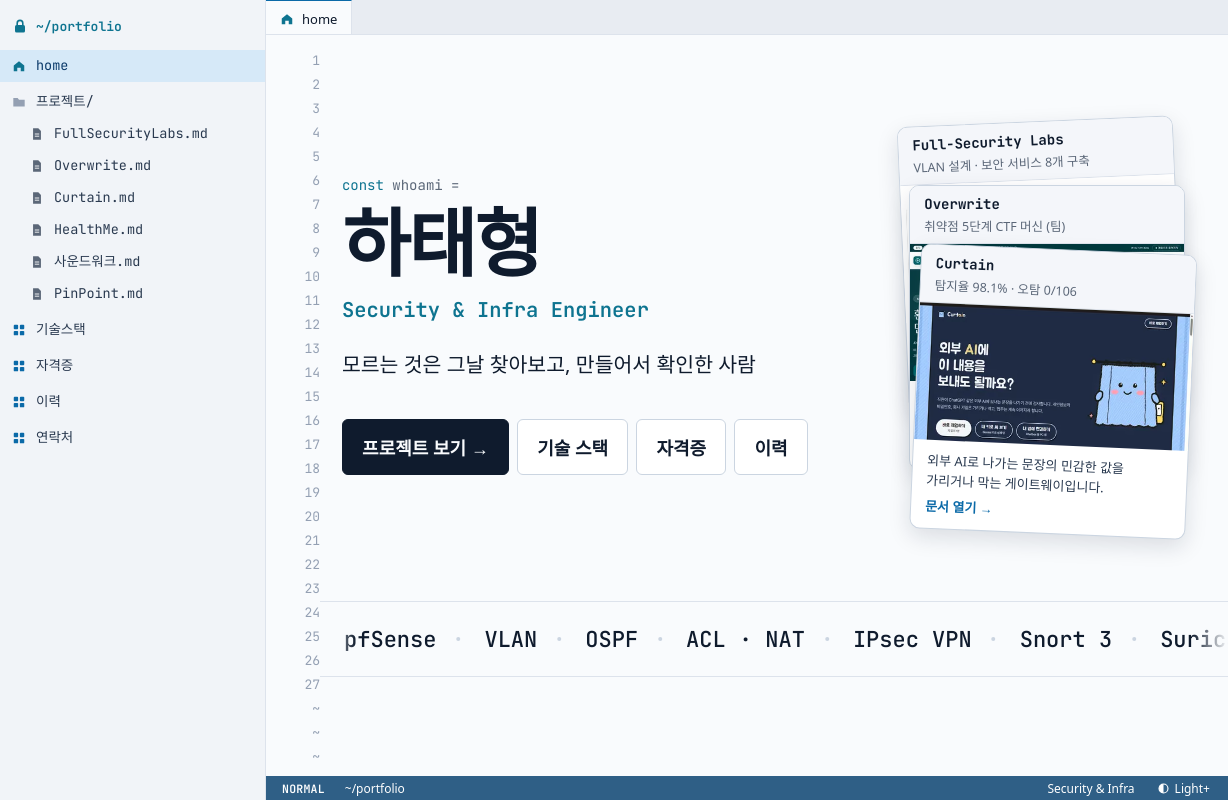
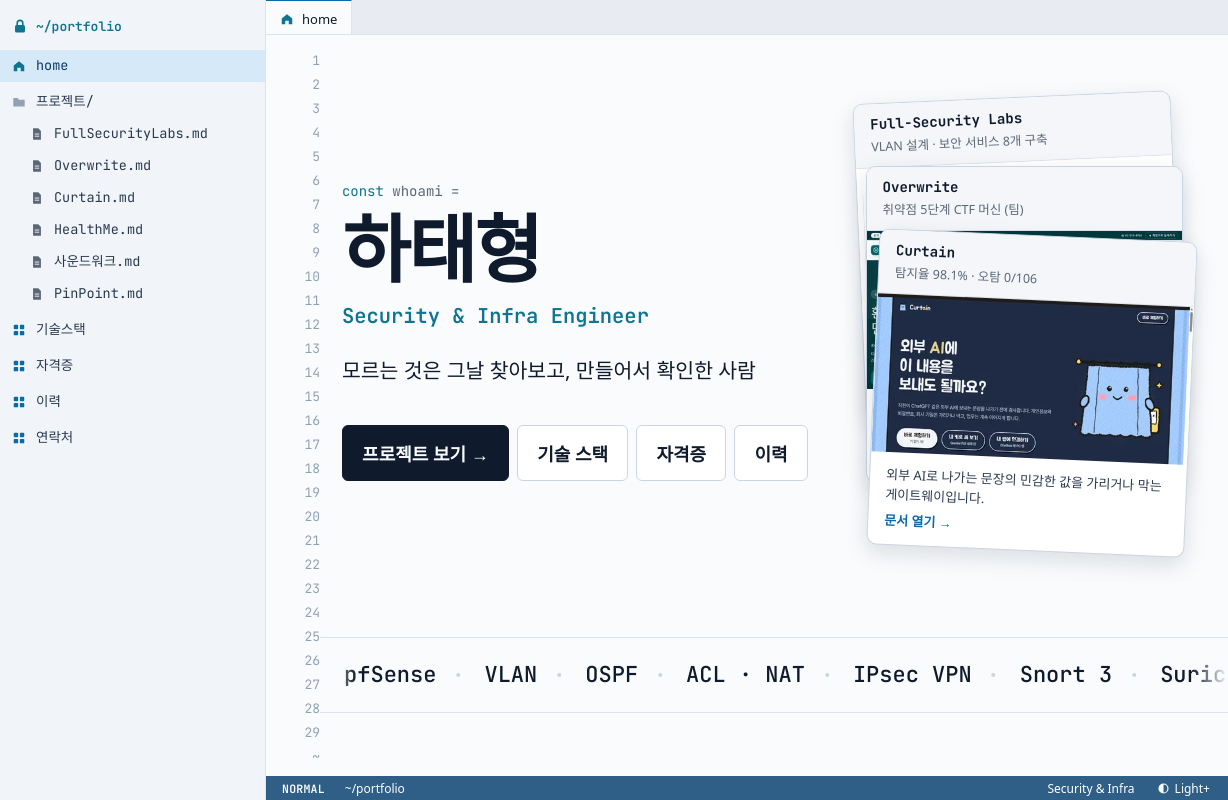
Before and after one commit to HTH-0/Portfolio, a plain HTML site: page site/index.html in a window 1280 px wide. Shown: the full height of the page, 52-1280 px from the left. Drawn offline with Linux system fonts and the light colour scheme; a web font is replaced by a local one.

Commit message:
홈 대표 프로젝트 카드를 키우고 패드 배치 기준을 1279px로 조정
- 부채꼴 카드 폭을 clamp(320px, 27vw, 520px)로 키우고 글자·겹침 간격을 폭에 비례하게 변경
- 카드 확대로 줄 바꿈되던 1201~1279px 구간을 가로 3열 배치로 전환
- HANDOFF 갱신(36차)

Co-Authored-By: Claude Sonnet 5.5 <noreply@anthropic.com>

```diff
--- a/site/index.html
+++ b/site/index.html
@@ -113,21 +113,21 @@
   .go button:hover, .go a:hover { border-color: var(--accent); }
   .go .pri:hover { background: var(--pri-hover); }
   /* 오른쪽 대표 프로젝트 카드: 손에 쥔 카드처럼 겹쳐 펼친다. 겹친 위쪽 띠에 이름과 결과를 적고, 올리면 앞으로 나와 똑바로 선다 */
-  .fan { --fw: clamp(300px, 22vw, 400px); position: relative; flex: none; width: var(--fw); height: calc(272px + var(--fw) * .52); }
+  .fan { --fw: clamp(320px, 27vw, 520px); position: relative; flex: none; width: var(--fw); height: calc(170px + var(--fw) * .92); }
   .fc { position: absolute; left: 4%; width: 92%; display: block; padding: 0; text-align: left; background: var(--card); border: 1px solid var(--line2); border-radius: 10px; overflow: hidden; box-shadow: 0 8px 22px rgba(15, 27, 45, .13); transform-origin: 50% 100%; transition: transform .2s, box-shadow .2s, border-color .2s; }
-  .fc .fh { display: block; height: 58px; padding: 9px 14px 0; background: var(--f2); border-bottom: 1px solid var(--line); }
-  .fc .fh b { display: block; font: 700 14px var(--mono); color: var(--text); }
-  .fc .fh span { display: block; margin-top: 3px; font: 12.5px var(--sans); color: var(--muted); }
+  .fc .fh { display: block; height: 64px; padding: 11px 16px 0; background: var(--f2); border-bottom: 1px solid var(--line); }
+  .fc .fh b { display: block; font: 700 clamp(14px, 1.1vw, 17px) var(--mono); color: var(--text); }
+  .fc .fh span { display: block; margin-top: 3px; font: clamp(12.5px, .9vw, 14px) var(--sans); color: var(--muted); }
   .fc img { display: block; width: 100%; height: auto; aspect-ratio: 16 / 8; object-fit: cover; object-position: top; background: #fff; }
-  .fc .fd { display: block; padding: 10px 14px 12px; font-size: 13px; line-height: 1.55; color: var(--text2); word-break: keep-all; }
+  .fc .fd { display: block; padding: 12px 16px 14px; font-size: clamp(13px, .95vw, 15px); line-height: 1.55; color: var(--text2); word-break: keep-all; }
   .fc .fd em { display: block; margin-top: 6px; font-style: normal; font-weight: 600; color: var(--accent); }
   .fc.f1 { top: 0; z-index: 1; transform: rotate(-2.5deg); }
-  .fc.f2 { top: 64px; z-index: 2; transform: rotate(0deg); }
-  .fc.f3 { top: 128px; z-index: 3; transform: rotate(2.5deg); }
+  .fc.f2 { top: calc(var(--fw) * .2); z-index: 2; transform: rotate(0deg); }
+  .fc.f3 { top: calc(var(--fw) * .4); z-index: 3; transform: rotate(2.5deg); }
   .fc:hover, .fc:focus-visible { z-index: 4; transform: translateY(-14px) rotate(0deg); box-shadow: 0 18px 36px rgba(15, 27, 45, .24); border-color: var(--accent); outline: none; }
   @media (prefers-reduced-motion: reduce) { .fc { transition: none; } }
   /* 패드(폭 600~1200px): 카드를 겹치지 않고 소개 아래에 3열로 나란히 둔다 */
-  @media (min-width: 600px) and (max-width: 1200px) {
+  @media (min-width: 600px) and (max-width: 1279px) {
     .fan { display: grid; grid-template-columns: repeat(3, minmax(0, 1fr)); gap: 14px; width: 100%; height: auto; margin-top: 8px; }
     .fan .fc, .fan .fc.f1, .fan .fc.f2, .fan .fc.f3 { position: static; width: auto; left: auto; top: auto; transform: none; z-index: auto; }
     .fan .fc:hover, .fan .fc:focus-visible { transform: translateY(-4px); }
@@ -429,7 +429,7 @@
     .belt { margin-top: 40px; }
     .doc, .page { padding-left: 32px; padding-right: 32px; }
   }
-  @media (min-width: 861px) and (max-width: 1200px) {
+  @media (min-width: 861px) and (max-width: 1279px) {
     .win { grid-template-columns: 44px 232px minmax(0, 1fr); }
     .stage2 { padding-left: 20px; }
     .act a, .act button { width: 44px; }
```
Also changed, not shown: HANDOFF.md (+1 -0 lines).
